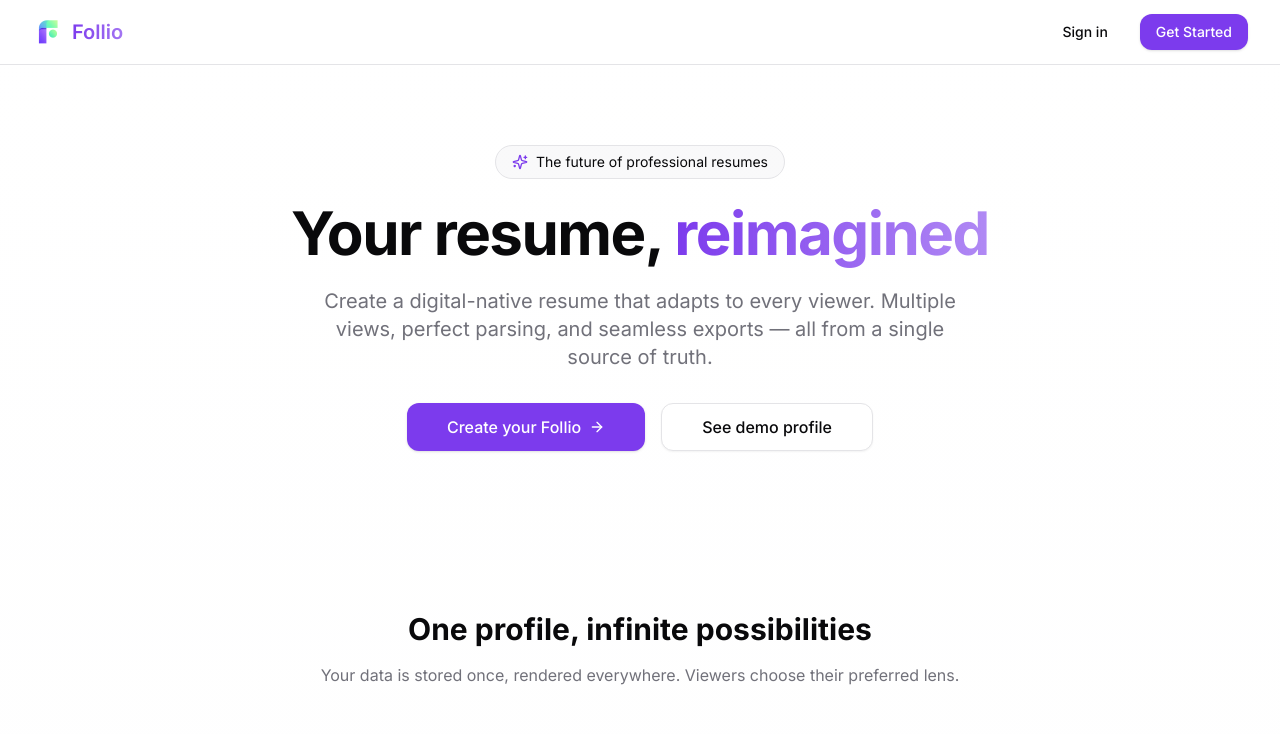
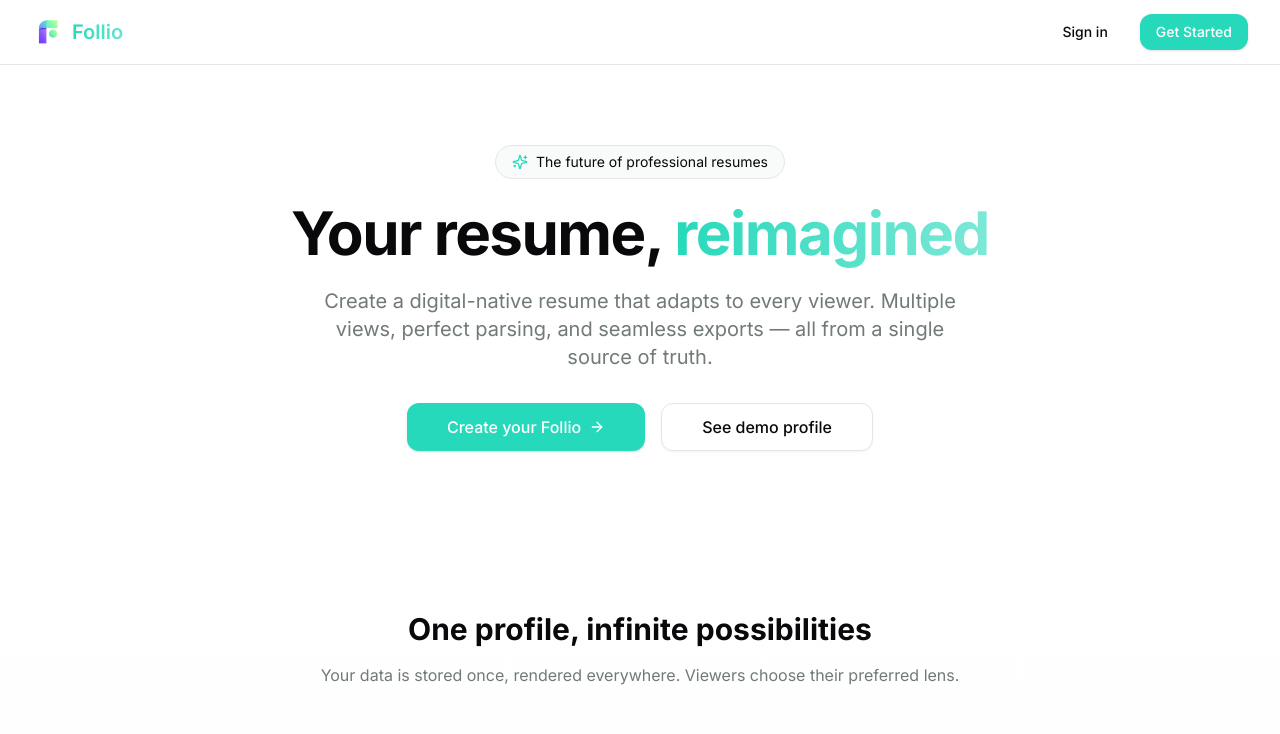
Before and after one commit to Follio-Inc/follio-application, a Next.js app: page / in a window 1280 px wide. Shown: the top 734 px of the page. Built offline with nearby package versions, Linux system fonts and the light colour scheme; no server answers.

Commit message:
feat: shift theme colors from purple to turquoise/teal matching logo

```diff
--- a/app/globals.css
+++ b/app/globals.css
@@ -10,27 +10,27 @@
     --card-foreground: 240 10% 3.9%;
     --popover: 0 0% 100%;
     --popover-foreground: 240 10% 3.9%;
-    --primary: 262 83% 58%;
+    --primary: 170 70% 50%;
     --primary-foreground: 0 0% 100%;
-    --secondary: 262 30% 96%;
-    --secondary-foreground: 262 83% 58%;
-    --muted: 240 5% 96%;
-    --muted-foreground: 240 4% 46%;
-    --accent: 262 30% 96%;
-    --accent-foreground: 262 83% 58%;
+    --secondary: 170 30% 96%;
+    --secondary-foreground: 170 70% 50%;
+    --muted: 170 5% 96%;
+    --muted-foreground: 170 4% 46%;
+    --accent: 170 30% 96%;
+    --accent-foreground: 170 70% 50%;
     --destructive: 0 84% 60%;
     --destructive-foreground: 0 0% 100%;
-    --border: 240 6% 90%;
-    --input: 240 6% 90%;
-    --ring: 262 83% 58%;
+    --border: 170 6% 90%;
+    --input: 170 6% 90%;
+    --ring: 170 70% 50%;
     --radius: 0.75rem;
 
     /* Follio brand colors */
-    --follio-purple: 262 83% 58%;
-    --follio-purple-light: 262 83% 68%;
-    --follio-purple-dark: 262 83% 48%;
-    --follio-violet: 270 76% 60%;
-    --follio-indigo: 245 76% 60%;
+    --follio-teal: 170 70% 50%;
+    --follio-teal-light: 170 70% 60%;
+    --follio-teal-dark: 170 70% 40%;
+    --follio-mint: 165 65% 55%;
+    --follio-cyan: 175 65% 55%;
   }
 
   .dark {
@@ -40,26 +40,26 @@
     --card-foreground: 0 0% 98%;
     --popover: 240 10% 3.9%;
     --popover-foreground: 0 0% 98%;
-    --primary: 262 83% 65%;
+    --primary: 170 70% 55%;
     --primary-foreground: 0 0% 100%;
-    --secondary: 262 30% 15%;
-    --secondary-foreground: 262 83% 75%;
-    --muted: 240 4% 16%;
-    --muted-foreground: 240 5% 65%;
-    --accent: 262 30% 20%;
-    --accent-foreground: 262 83% 75%;
+    --secondary: 170 30% 15%;
+    --secondary-foreground: 170 70% 65%;
+    --muted: 170 4% 16%;
+    --muted-foreground: 170 5% 65%;
+    --accent: 170 30% 20%;
+    --accent-foreground: 170 70% 65%;
     --destructive: 0 62% 30%;
     --destructive-foreground: 0 0% 98%;
-    --border: 240 4% 16%;
-    --input: 240 4% 16%;
-    --ring: 262 83% 65%;
+    --border: 170 4% 16%;
+    --input: 170 4% 16%;
+    --ring: 170 70% 55%;
 
     /* Follio brand colors - dark mode */
-    --follio-purple: 262 83% 65%;
-    --follio-purple-light: 262 83% 75%;
-    --follio-purple-dark: 262 83% 55%;
-    --follio-violet: 270 76% 70%;
-    --follio-indigo: 245 76% 70%;
+    --follio-teal: 170 70% 55%;
+    --follio-teal-light: 170 70% 65%;
+    --follio-teal-dark: 170 70% 45%;
+    --follio-mint: 165 65% 60%;
+    --follio-cyan: 175 65% 60%;
   }
 }
 
--- a/tailwind.config.ts
+++ b/tailwind.config.ts
@@ -52,11 +52,11 @@ const config: Config = {
         },
         // Follio brand colors
         follio: {
-          purple: 'hsl(var(--follio-purple))',
-          'purple-light': 'hsl(var(--follio-purple-light))',
-          'purple-dark': 'hsl(var(--follio-purple-dark))',
-          violet: 'hsl(var(--follio-violet))',
-          indigo: 'hsl(var(--follio-indigo))',
+          teal: 'hsl(var(--follio-teal))',
+          'teal-light': 'hsl(var(--follio-teal-light))',
+          'teal-dark': 'hsl(var(--follio-teal-dark))',
+          mint: 'hsl(var(--follio-mint))',
+          cyan: 'hsl(var(--follio-cyan))',
         },
       },
       borderRadius: {
```
